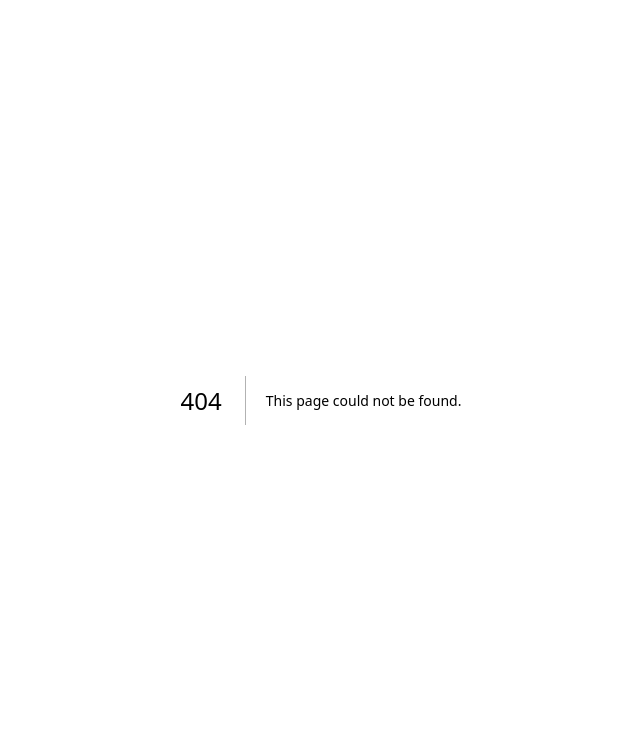
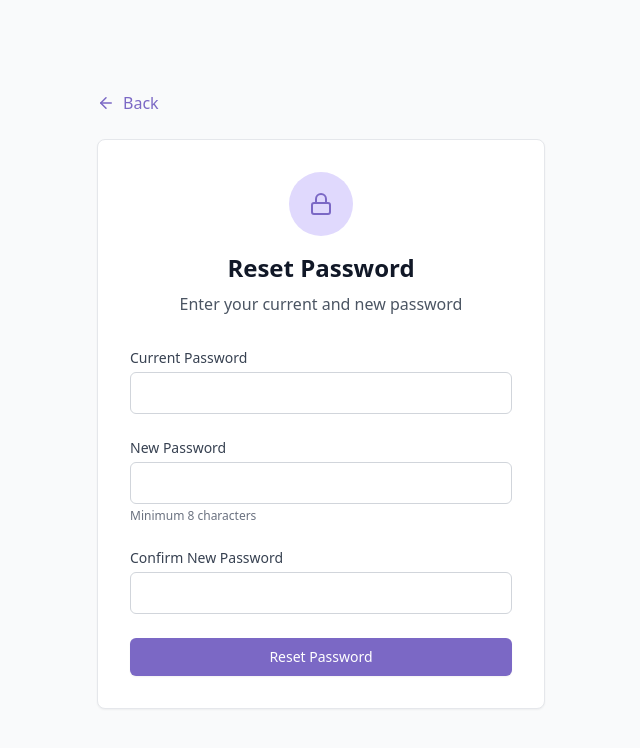
Before and after one commit to Jesam33/WIB, a Next.js app: page /admin-settings in a window 1280 px wide. Before the commit this address had no page. Shown: the top 748 px of the page, without its empty margins (319-959 px from the left). Built offline with nearby package versions, Linux system fonts and the light colour scheme.

Commit message:
full updates

```diff
--- /dev/null
+++ b/src/app/admin-settings/page.jsx
@@ -0,0 +1,152 @@
+"use client";
+import { useState } from "react";
+import { useRouter } from "next/navigation";
+import axios from "axios";
+import { showToast } from "../../components/layout/Toast";
+import { Lock, ArrowLeft } from "lucide-react";
+
+export default function ResetPasswordPage() {
+  const [currentPassword, setCurrentPassword] = useState("");
+  const [newPassword, setNewPassword] = useState("");
+  const [confirmPassword, setConfirmPassword] = useState("");
+  const [loading, setLoading] = useState(false);
+  const router = useRouter();
+
+  const handleSubmit = async (e) => {
+    e.preventDefault();
+    setLoading(true);
+
+    if (newPassword !== confirmPassword) {
+      showToast("Passwords don't match", "error");
+      setLoading(false);
+      return;
+    }
+
+    try {
+      const token = localStorage.getItem("token");
+      const response = await axios.post(
+        `${process.env.NEXT_PUBLIC_SERVER_NAME}propeneer/reset-password`,
+        {
+          currentPassword,
+          newPassword
+        },
+        {
+          headers: {
+            Authorization: `Bearer ${token}`,
+          },
+        }
+      );
+
+      showToast("Password updated successfully", "success");
+      router.push("/propeneer/dashboard");
+    } catch (error) {
+      console.error("Password reset error:", error);
+      showToast(
+        error.response?.data?.message || "Failed to reset password",
+        "error"
+      );
+    } finally {
+      setLoading(false);
+    }
+  };
+
+  return (
+    <div className="flex flex-col md:flex-row h-screen bg-gray-50">
+      <div className="flex-1 flex items-center justify-center p-4">
+        <div className="w-full max-w-md">
+          <button
+            onClick={() => router.back()}
+            className="flex items-center text-primary-600 hover:text-primary-800 mb-6"
+          >
+            <ArrowLeft className="mr-2" size={18} />
+            Back
+                  </button>
+
+          <div className="bg-white rounded-lg border border-gray-200 shadow-sm p-8">
+            <div className="text-center mb-8">
+              <div className="mx-auto flex items-center justify-center w-16 h-16 bg-primary-100 rounded-full mb-4">
+                <Lock className="text-primary-600" size={24} />
+              </div>
+              <h1 className="text-2xl font-bold text-gray-900">Reset Password</h1>
+              <p className="text-gray-600 mt-2">
+                Enter your current and new password
+              </p>
+            </div>
+
+            <form onSubmit={handleSubmit} className="space-y-6">
+              <div>
+                <label
+                  htmlFor="currentPassword"
+                  className="block text-sm font-medium text-gray-700 mb-1"
+                >
+                  Current Password
+                </label>
+                <input
+                  id="currentPassword"
+                  name="currentPassword"
+                  type="password"
+                  required
+                  value={currentPassword}
+                  onChange={(e) => setCurrentPassword(e.target.value)}
+                  className="w-full px-4 py-2 border border-gray-300 rounded-md focus:ring-primary-500 focus:border-primary-500"
+                />
+              </div>
+
+              <div>
+                <label
+                  htmlFor="newPassword"
+                  className="block text-sm font-medium text-gray-700 mb-1"
+                >
+                  New Password
+                </label>
+                <input
+                  id="newPassword"
+                  name="newPassword"
+                  type="password"
+                  required
+                  minLength={8}
+                  value={newPassword}
+                  onChange={(e) => setNewPassword(e.target.value)}
+                  className="w-full px-4 py-2 border border-gray-300 rounded-md focus:ring-primary-500 focus:border-primary-500"
+                />
+                <p className="mt-1 text-xs text-gray-500">
+                  Minimum 8 characters
+                </p>
+              </div>
+
+              <div>
+                <label
+                  htmlFor="confirmPassword"
+                  className="block text-sm font-medium text-gray-700 mb-1"
+                >
+                  Confirm New Password
+                </label>
+                <input
+                  id="confirmPassword"
+                  name="confirmPassword"
+                  type="password"
+                  required
+                  value={confirmPassword}
+                  onChange={(e) => setConfirmPassword(e.target.value)}
+                  className="w-full px-4 py-2 border border-gray-300 rounded-md focus:ring-primary-500 focus:border-primary-500"
+                />
+              </div>
+
+              <div>
+                <button
+                  type="submit"
+                  disabled={loading}
+                  className={`w-full flex justify-center py-2 px-4 border border-transparent rounded-md shadow-sm text-sm font-medium text-white bg-primary-600 hover:bg-primary-700 focus:outline-none focus:ring-2 focus:ring-offset-2 focus:ring-primary-500 ${
+                    loading ? "opacity-70 cursor-not-allowed" : ""
+                  }`}
+                >
+                  {loading ? "Processing..." : "Reset Password"}
+                </button>
+              </div>
+            </form>
+          </div>
+        </div>
+      </div>
+    </div>
+  );
+}
--- a/src/components/layout/MainLayout.jsx
+++ b/src/components/layout/MainLayout.jsx
@@ -16,6 +16,7 @@ const MainLayout = ({ children }) => {
     "/admin-checkout",
     "/admin-success",
     "/admin-fail",
+    "/admin-settings",
     "/login",
     "/register",
   ].includes(pathname);
--- a/src/components/layout/PropeneerLayout.jsx
+++ b/src/components/layout/PropeneerLayout.jsx
@@ -15,6 +15,7 @@ import {
   Menu,
   X,
   MessageCircle,
+  Settings,
 } from "lucide-react";
 import axios from "axios";
 
@@ -161,11 +162,11 @@ const linkClass = (path) =>
             </p>
           </div>
           <Link
-            href="/admin-dasboard"
-            className={linkClass("/propeneer-dashboard")}
+            href="/admin-settings"
+            className={linkClass("/propeneer-settings")}
           >
-            <Wallet size={18} />
-            <span>Banking Settings</span>
+            <Settings size={18} />
+            <span>Admin Settings</span>
           </Link>
         </nav>
       </div>
```
